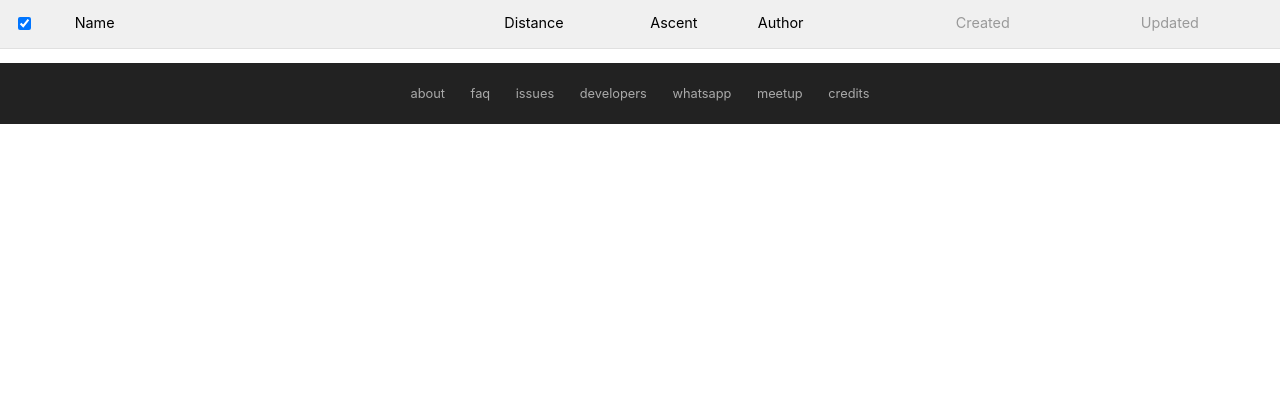
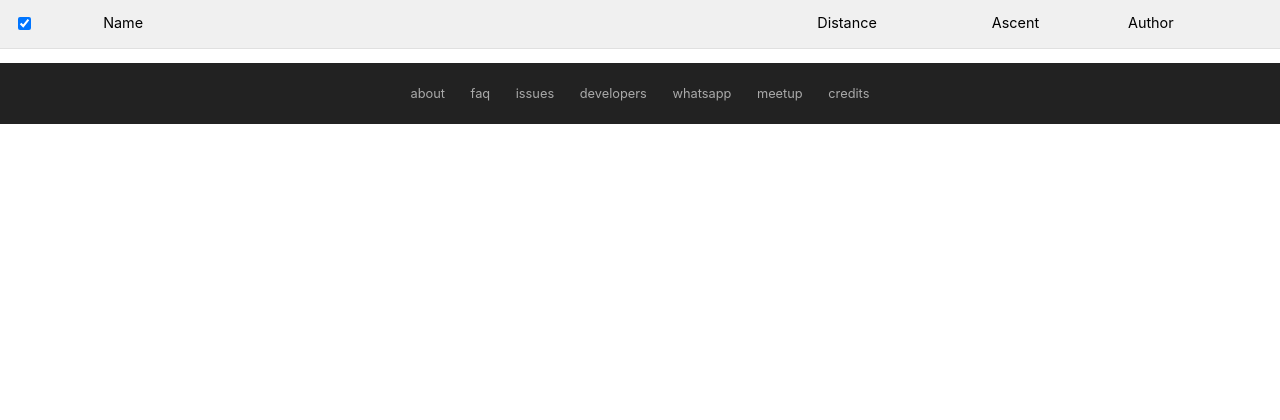
Before and after one commit to maciejzgadzaj/strava-route-explorer, a Symfony app: template templates/routes/select.html.twig in a window 1280 px wide. Shown: the top 420 px of the page. Run offline with Twig, Linux system fonts and the light colour scheme; the template is opened without the code that fills it, so the values that code supplies are empty; form fields are guessed from the names that the template uses; style sheets or scripts are compiled from the project's sources; some libraries are stand-ins or nearby versions.

Commit message:
Routes sync page improvements

```diff
--- a/assets/scss/select.scss
+++ b/assets/scss/select.scss
@@ -21,7 +21,7 @@
         }
         &:hover {
             cursor: pointer;
-            background-color: #f9f9f9;
+            background-color: #FAEEE9;
         }
     }
     .head {
@@ -43,7 +43,7 @@
         order: 3;
         -webkit-order: 3;
 
-        width: 30%;
+        width: 50%;
         a {
             text-decoration: none;
             &:hover {
--- a/src/Form/PublishType.php
+++ b/src/Form/PublishType.php
@@ -44,6 +44,7 @@ class PublishType extends AbstractType
                     return (
                         isset($localRoutes[$choiceValue]) && $localRoutes[$choiceValue]->isPublic()
                         || isset($localStarredRoutes[$choiceValue])
+                        || !isset($localRoutes[$choiceValue]) && !isset($localStarredRoutes[$choiceValue])
                     ) ? ['checked' => 'checked'] : [];
                 },
             ]
--- a/templates/routes/select.html.twig
+++ b/templates/routes/select.html.twig
@@ -19,8 +19,6 @@
             <div class="cell distance">Distance</div>
             <div class="cell ascent">Ascent</div>
             <div class="cell athlete">Author</div>
-            <div class="cell created">Created</div>
-            <div class="cell updated">Updated</div>
         </div>
 
         {{ form_start(publish_form) }}
@@ -37,8 +35,6 @@
                         <div class="cell distance number">{{ (route.distance // 1000) | number_format }} km</div>
                         <div class="cell ascent number">{{ route.elevation_gain | number_format }} m</div>
                         <div class="cell athlete">{{ route.athlete.firstname }} {{ route.athlete.lastname }}</div>
-                        <div class="cell created">{{ route.created_at | date('Y-m-d') }}</div>
-                        <div class="cell updated">{{ route.updated_at | date('Y-m-d') }}</div>
                     </div>
                     {% set delta = delta + 1 %}
                 {% endif %}
@@ -101,10 +97,12 @@
                 setAllCheckboxes();
             });
 
-            $(".row").on("click", function(){
-                var checkbox = $(this).find("input");
-                checkbox.prop("checked", !checkbox.prop("checked"));
-                setAllCheckboxes();
+            $(".row").on("click", function(e){
+                if (e.target.type !== 'checkbox') {
+                    var checkbox = $(this).find("input");
+                    checkbox.prop("checked", !checkbox.prop("checked"));
+                    setAllCheckboxes();
+                }
             });
         });
     </script>
```
Also changed, not shown: public/build/select.css.
